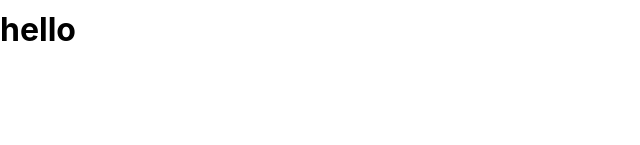
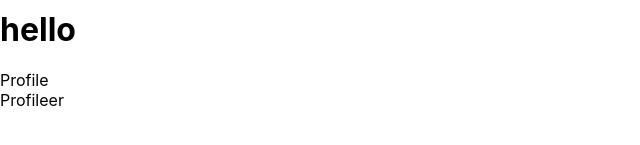
Before and after one commit to PRO0FESSOR/REACT-REV, a React (Create React App) app in the folder level_1/random/: page / in a window 1280 px wide. Shown: the part 193-338 px from the top of the page, without its empty margins (0-640 px from the left). Built offline with nearby package versions, Linux system fonts and the light colour scheme.

Commit message:
first component and export of component

```diff
--- a/level_1/random/src/App.js
+++ b/level_1/random/src/App.js
@@ -1,14 +1,19 @@
 import logo from './logo.svg';
 import './App.css';
+import Profile from './components/Profile';
+import Profileer from './components/Profileer';
 
 function App() {
   return (
     <>
-
     <h1>hello</h1>
     <h1>hello</h1>
     <h1>hello</h1>
     <h1>hello</h1>
+
+    <Profile/>
+    <Profileer/>
+
     </>
   );
 }
--- /dev/null
+++ b/level_1/random/src/components/Profile.jsx
@@ -0,0 +1,9 @@
+import React from 'react'
+
+const Profile = () => {
+  return (
+    <div>Profile</div>
+  )
+}
+
+export default Profile
--- /dev/null
+++ b/level_1/random/src/components/Profileer.jsx
@@ -0,0 +1,7 @@
+import React from 'react'
+
+export default function Profileer() {
+  return (
+    <div>Profileer</div>
+  )
+}
```
